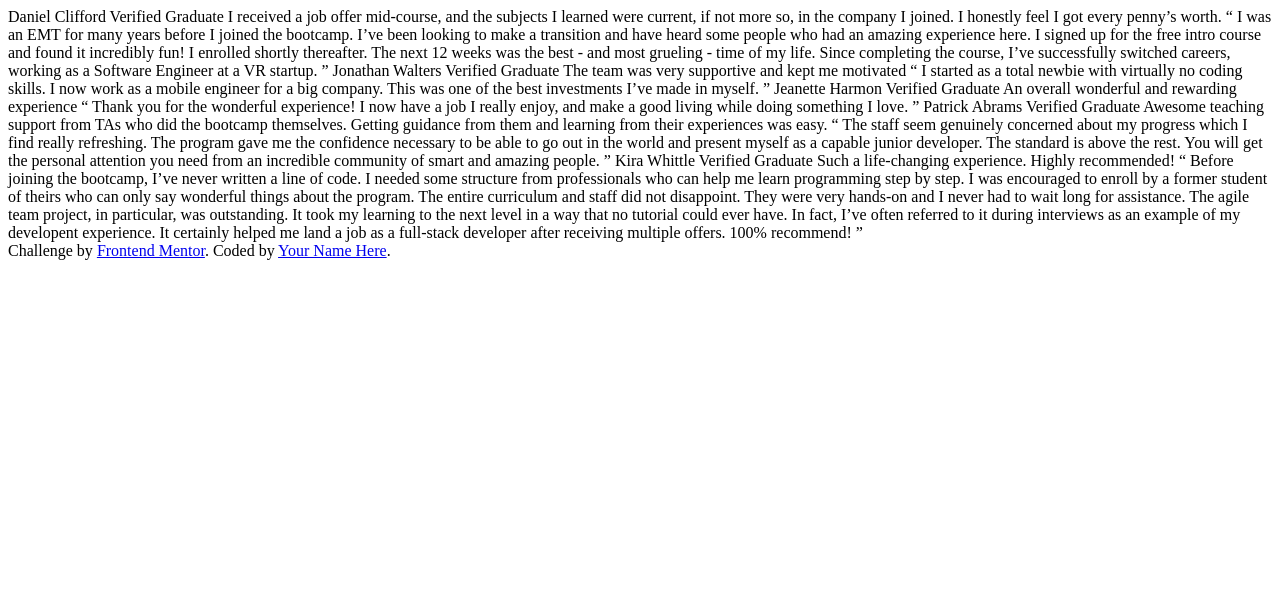
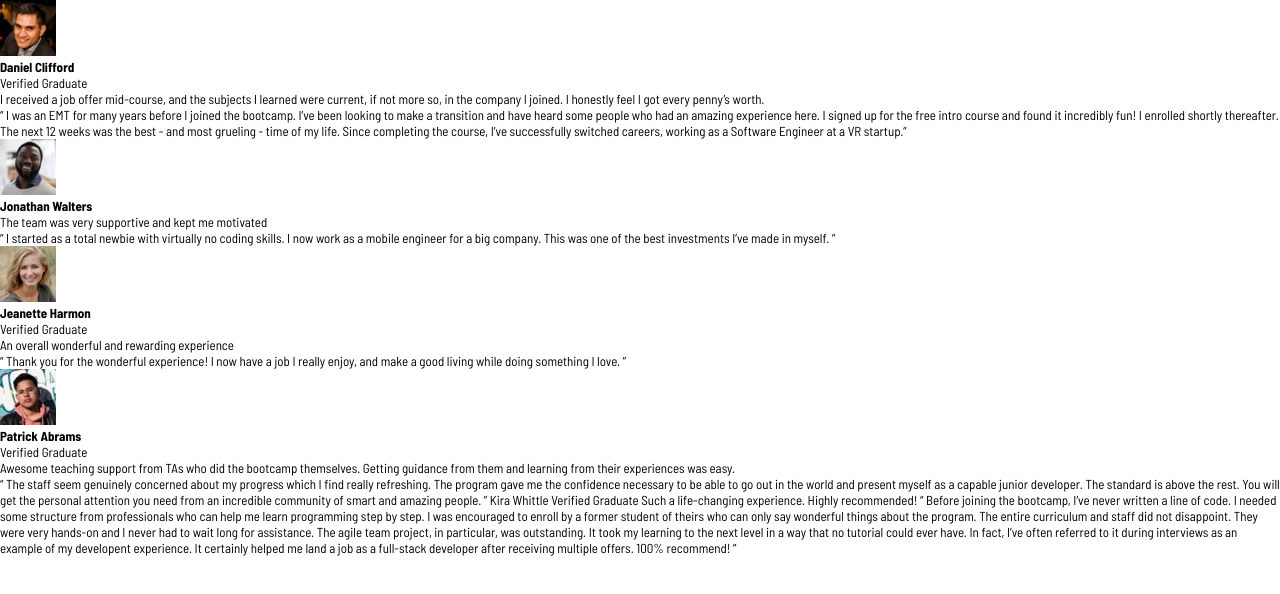
Before and after one commit to EnrikeOmarFarias/cuadricula-de-testimonios, a plain HTML site: page index.html in a window 1280 px wide. Drawn offline with Linux system fonts and the light colour scheme.

Commit message:
Maquetando proyecto

```diff
--- a/index.html
+++ b/index.html
@@ -12,51 +12,111 @@
       href="./images/favicon-32x32.png"
     />
 
-    <title>Frontend Mentor | [Challenge Name Here]</title>
+    <title>Frontend Mentor | Enrique Farias</title>
+    <link rel="preconnect" href="https://fonts.googleapis.com" />
+    <link rel="preconnect" href="https://fonts.gstatic.com" crossorigin />
+    <link
+      href="https://fonts.googleapis.com/css2?family=Barlow+Semi+Condensed:ital,wght@0,100;0,200;0,300;0,400;0,500;0,600;0,700;0,800;0,900;1,100;1,200;1,300;1,400;1,500;1,600;1,700;1,800;1,900&family=Open+Sans:ital,wght@0,300..800;1,300..800&family=Poppins:ital,wght@0,100;0,200;0,300;0,400;0,500;0,600;0,700;0,800;0,900;1,100;1,200;1,300;1,400;1,500;1,600;1,700;1,800;1,900&display=swap"
+      rel="stylesheet"
+    />
     <link rel="stylesheet" href="./style.css" />
 
     <!-- Feel free to remove these styles or customise in your own stylesheet 👍 -->
   </head>
   <body>
-    Daniel Clifford Verified Graduate I received a job offer mid-course, and the
-    subjects I learned were current, if not more so, in the company I joined. I
-    honestly feel I got every penny’s worth. “ I was an EMT for many years
-    before I joined the bootcamp. I’ve been looking to make a transition and
-    have heard some people who had an amazing experience here. I signed up for
-    the free intro course and found it incredibly fun! I enrolled shortly
-    thereafter. The next 12 weeks was the best - and most grueling - time of my
-    life. Since completing the course, I’ve successfully switched careers,
-    working as a Software Engineer at a VR startup. ” Jonathan Walters Verified
-    Graduate The team was very supportive and kept me motivated “ I started as a
-    total newbie with virtually no coding skills. I now work as a mobile
-    engineer for a big company. This was one of the best investments I’ve made
-    in myself. ” Jeanette Harmon Verified Graduate An overall wonderful and
-    rewarding experience “ Thank you for the wonderful experience! I now have a
-    job I really enjoy, and make a good living while doing something I love. ”
-    Patrick Abrams Verified Graduate Awesome teaching support from TAs who did
-    the bootcamp themselves. Getting guidance from them and learning from their
-    experiences was easy. “ The staff seem genuinely concerned about my progress
-    which I find really refreshing. The program gave me the confidence necessary
-    to be able to go out in the world and present myself as a capable junior
-    developer. The standard is above the rest. You will get the personal
-    attention you need from an incredible community of smart and amazing people.
-    ” Kira Whittle Verified Graduate Such a life-changing experience. Highly
-    recommended! “ Before joining the bootcamp, I’ve never written a line of
-    code. I needed some structure from professionals who can help me learn
-    programming step by step. I was encouraged to enroll by a former student of
-    theirs who can only say wonderful things about the program. The entire
-    curriculum and staff did not disappoint. They were very hands-on and I never
-    had to wait long for assistance. The agile team project, in particular, was
-    outstanding. It took my learning to the next level in a way that no tutorial
-    could ever have. In fact, I’ve often referred to it during interviews as an
-    example of my developent experience. It certainly helped me land a job as a
-    full-stack developer after receiving multiple offers. 100% recommend! ”
+    <main class="conteiner">
+      <div class="cards">
+        <section>
+          <img
+            class="img"
+            src="./images/image-daniel.jpg"
+            alt="imagen de perfil"
+          />
+          <h4 class="nombre">Daniel Clifford</h4>
+          <p class="subtitulo">Verified Graduate</p>
+        </section>
 
-    <div class="attribution">
-      Challenge by
-      <a href="https://www.frontendmentor.io?ref=challenge" target="_blank"
-        >Frontend Mentor</a
-      >. Coded by <a href="#">Your Name Here</a>.
-    </div>
+        <section class="texto">
+          <p class="parrafo1">
+            I received a job offer mid-course, and the subjects I learned were
+            current, if not more so, in the company I joined. I honestly feel I
+            got every penny’s worth.
+          </p>
+          <p class="parrafo2">
+            “ I was an EMT for many years before I joined the bootcamp. I’ve
+            been looking to make a transition and have heard some people who had
+            an amazing experience here. I signed up for the free intro course
+            and found it incredibly fun! I enrolled shortly thereafter. The next
+            12 weeks was the best - and most grueling - time of my life. Since
+            completing the course, I’ve successfully switched careers, working
+            as a Software Engineer at a VR startup.”
+          </p>
+        </section>
+      </div>
+      <div class="cards">
+        <section>
+          <img src="./images/image-jonathan.jpg" alt="imagen de perfil" />
+          <h4 class="nombre">Jonathan Walters</h4>
+        </section>
+        <section class="texto">
+          <p class="parrafo1">
+            The team was very supportive and kept me motivated
+          </p>
+          <p class="parrafo2">
+            “ I started as a total newbie with virtually no coding skills. I now
+            work as a mobile engineer for a big company. This was one of the
+            best investments I’ve made in myself. ”
+          </p>
+        </section>
+      </div>
+      <div class="cards">
+        <section>
+          <img src="./images/image-jeanette.jpg" alt="imagen de perfil" />
+          <h4 class="nombre">Jeanette Harmon</h4>
+          <p class="subtitulo">Verified Graduate</p>
+        </section>
+        <section class="texto">
+          <p class="parrafo1">An overall wonderful and rewarding experience</p>
+          <p class="parrafo2">
+            “ Thank you for the wonderful experience! I now have a job I really
+            enjoy, and make a good living while doing something I love. ”
+          </p>
+        </section>
+      </div>
+      <div class="cards">
+        <section>
+          <img src="./images/image-patrick.jpg" alt="imagen de perfil" />
+          <h4 class="nombre">Patrick Abrams</h4>
+          <p class="subtitulo">Verified Graduate</p>
+        </section>
+        <section class="texto">
+          <p class="parrafo1">
+            Awesome teaching support from TAs who did the bootcamp themselves.
+            Getting guidance from them and learning from their experiences was
+            easy.
+          </p>
+          <p class="parrafo2">
+            “ The staff seem genuinely concerned about my progress which I find
+            really refreshing. The program gave me the confidence necessary to
+            be able to go out in the world and present myself as a capable
+            junior developer. The standard is above the rest. You will get the
+            personal attention you need from an incredible community of smart
+            and amazing people. ” Kira Whittle Verified Graduate Such a
+            life-changing experience. Highly recommended! “ Before joining the
+            bootcamp, I’ve never written a line of code. I needed some structure
+            from professionals who can help me learn programming step by step. I
+            was encouraged to enroll by a former student of theirs who can only
+            say wonderful things about the program. The entire curriculum and
+            staff did not disappoint. They were very hands-on and I never had to
+            wait long for assistance. The agile team project, in particular, was
+            outstanding. It took my learning to the next level in a way that no
+            tutorial could ever have. In fact, I’ve often referred to it during
+            interviews as an example of my developent experience. It certainly
+            helped me land a job as a full-stack developer after receiving
+            multiple offers. 100% recommend! ”
+          </p>
+        </section>
+      </div>
+    </main>
   </body>
 </html>
--- a/style.css
+++ b/style.css
@@ -0,0 +1,24 @@
+* {
+  margin: 0;
+  padding: 0;
+  box-sizing: border-box;
+}
+
+:root {
+  --Moderateviolet: hsl(263, 55%, 52%);
+  --Verydarkgrayishblue: hsl(217, 19%, 35%);
+  --Verydarkblackishblue: hsl(219, 29%, 14%);
+  --White: hsl(0, 0%, 100%);
+
+  --Lightgray: hsl(0, 0%, 81%);
+  --Lightgrayishblue: hsl(210, 46%, 95%);
+}
+
+html {
+  font-size: 62.5%;
+}
+
+body {
+  font-size: 1.3rem;
+  font-family: "Barlow Semi Condensed", sans-serif;
+}
```
